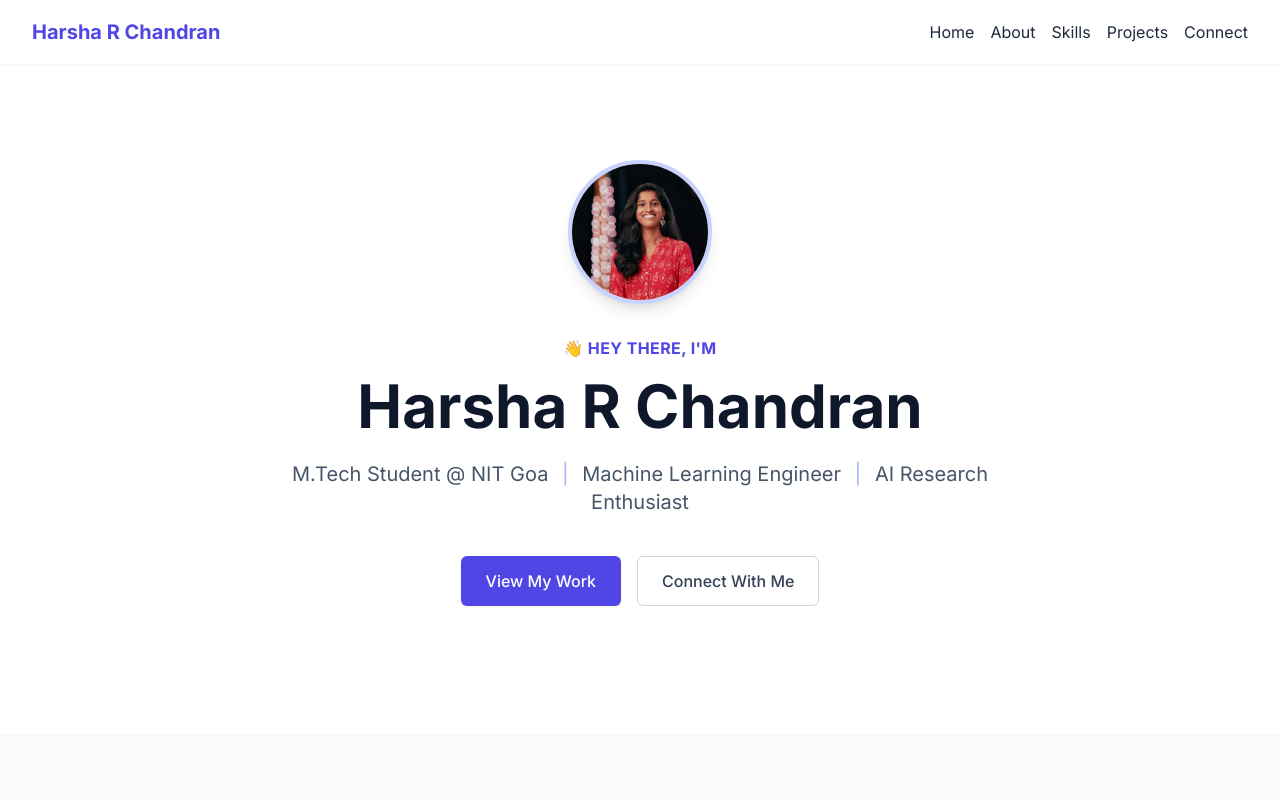
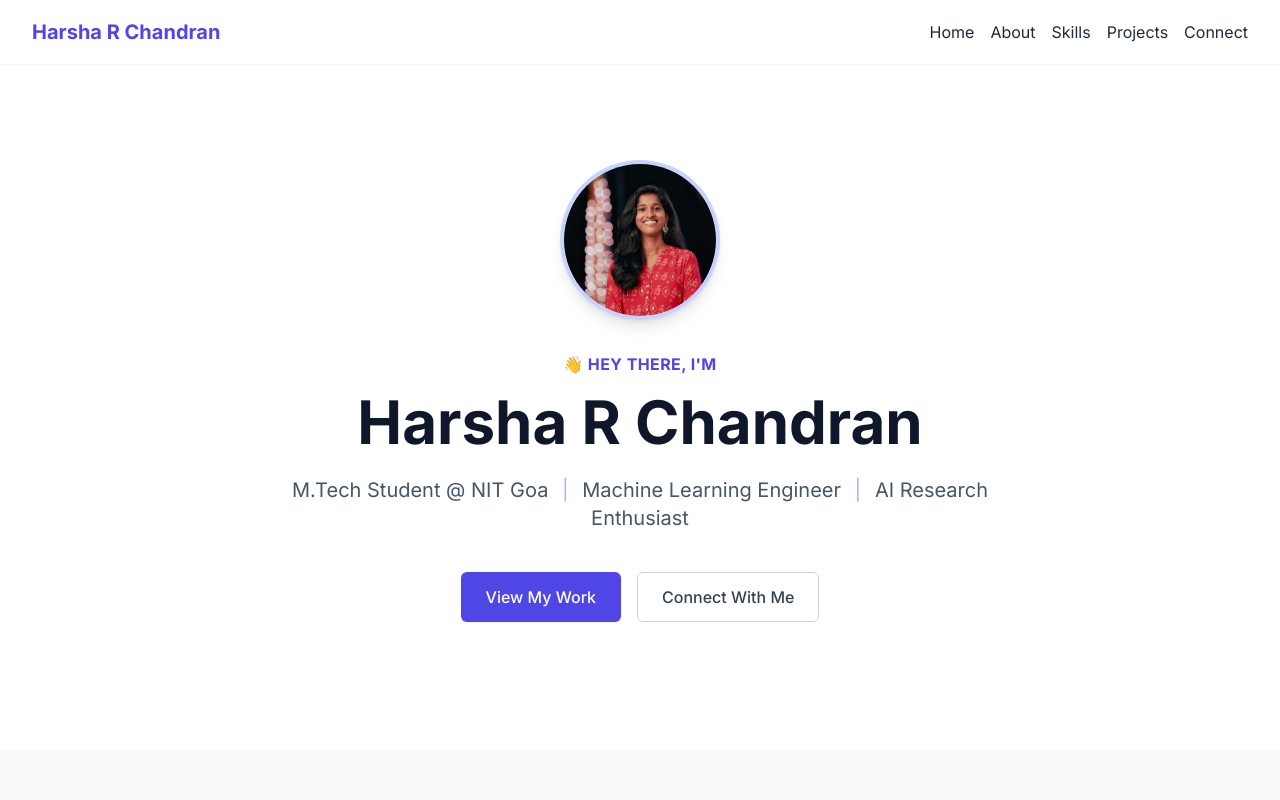
Before and after one commit to harsharchandran4105/harsha-portfolio, a plain HTML site: page index.html in a window 1280 px wide. Shown: the top 800 px of the page. Drawn offline with nearby package versions, Linux system fonts and the light colour scheme.

Commit message:
Update2 index.html

```diff
--- a/index.html
+++ b/index.html
@@ -115,7 +115,7 @@
                 <img id="profile-photo"
                 src="https://raw.githubusercontent.com/harsharchandran4105/harsha-portfolio/main/propic.jpeg"
                 alt="Harsha R Chandran Profile Photo"
-                class="w-36 h-36 rounded-full mx-auto object-cover border-4 border-indigo-200 shadow-lg">
+                class="w-40 h-40 rounded-full mx-auto object-cover border-4 border-indigo-200 shadow-lg">
             </div>
             <div class="max-w-7xl mx-auto px-4 sm:px-6 lg:px-8 text-center">
                 <span class="text-base font-semibold text-indigo-600 tracking-wide uppercase">👋 Hey there, I'm</span>
```
